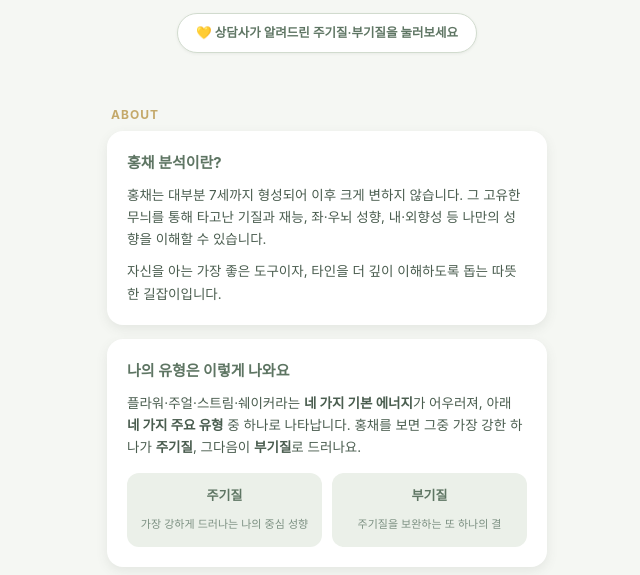
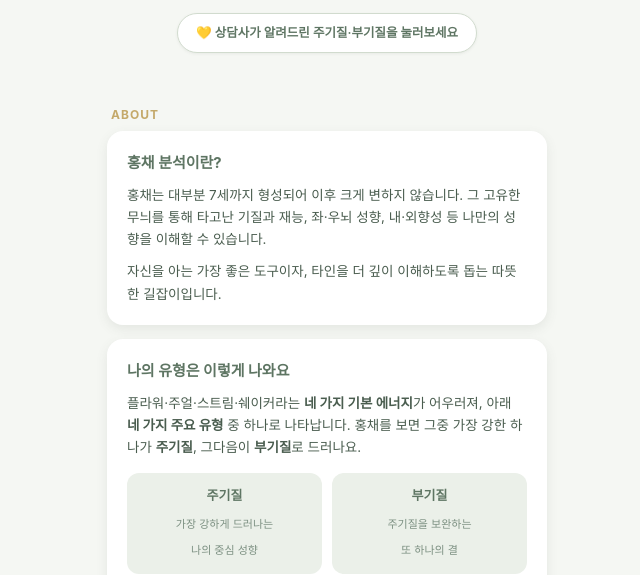
Before and after one commit to mindnscent/iris, a plain HTML site: page index.html in a window 1280 px wide. Shown: the part 234-809 px from the top of the page, without its empty margins (313-953 px from the left). Drawn offline with Linux system fonts and the light colour scheme.

Commit message:
Add files via upload

```diff
--- a/index.html
+++ b/index.html
@@ -151,8 +151,8 @@ body::before{
     <h3>나의 유형은 이렇게 나와요</h3>
     <p>플라워·주얼·스트림·쉐이커라는 <b>네 가지 기본 에너지</b>가 어우러져, 아래 <b>네 가지 주요 유형</b> 중 하나로 나타납니다. 홍채를 보면 그중 가장 강한 하나가 <b>주기질</b>, 그다음이 <b>부기질</b>로 드러나요.</p>
     <div class="ps-box">
-      <div class="ps"><b>주기질</b><small>가장 강하게 드러나는 나의 중심 성향</small></div>
-      <div class="ps"><b>부기질</b><small>주기질을 보완하는 또 하나의 결</small></div>
+      <div class="ps"><b>주기질</b><small>가장 강하게 드러나는<br>나의 중심 성향</small></div>
+      <div class="ps"><b>부기질</b><small>주기질을 보완하는<br>또 하나의 결</small></div>
     </div>
   </div>
 
@@ -387,4 +387,5 @@ function closeModal(){overlay.classList.remove('open'); document.body.style.over
 (function(){var img=document.querySelector('.header .logo'); if(img){var u=img.getAttribute('src'); var s=document.createElement('style'); s.textContent="body::before{background-image:url('"+u+"')}"; document.head.appendChild(s);}})();
 </script>
 </body>
-</html>
+</
+<!-- end -->
```
